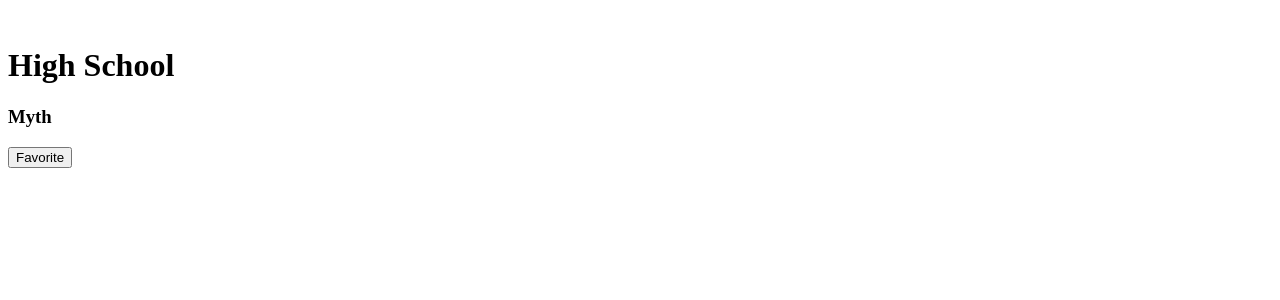
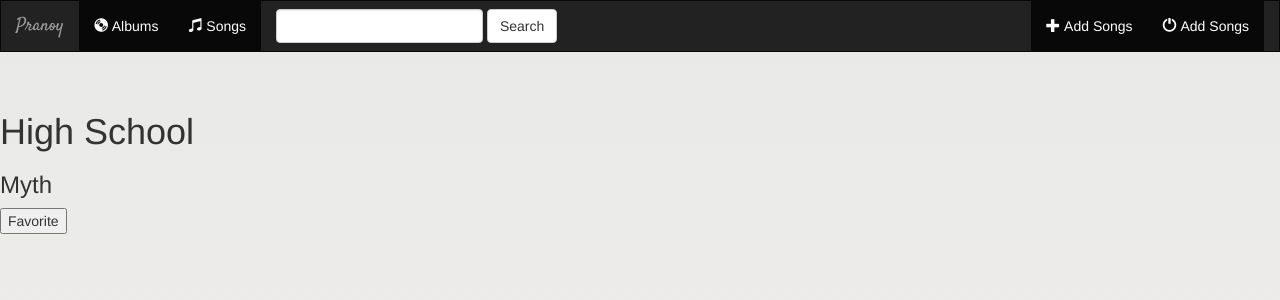
Before and after one commit to Pranoy12001/songapplication, a Django app: page /music/2/ in a window 1280 px wide. Shown: the top 300 px of the page. Run offline with Django 3.2, Linux system fonts and the light colour scheme; data comes from the database, SQL or seed files in the repository; both versions use the stored data as it was after the commit; some libraries are stand-ins or nearby versions.

Commit message:
added style.cssand images folder

```diff
--- /dev/null
+++ b/music/static/music/style.css
@@ -0,0 +1,12 @@
+body
+{
+    background: white url("images/Background.png")
+}
+
+.navbar{
+    border-radius: 0;
+}
+
+.navbar-brand{
+    font-family: 'Satisfy', cursive;
+}
--- /dev/null
+++ b/music/templates/music/base.html
@@ -0,0 +1,64 @@
+<html lang="en">
+<head>
+    <title>Pranoy</title>
+    {% load staticfiles %}
+<link rel="stylesheet" href="https://maxcdn.bootstrapcdn.com/bootstrap/3.3.7/css/bootstrap.min.css"/>
+<link rel="stylesheet" href='https://fonts.googleapis.com/css?family=Satisfy' type="text/css">
+<link rel="stylesheet"  type="text/css" href="{% static 'music/style.css' %}"/>
+<script src="https://ajax.googleapis.com/ajax/libs/jquery/3.2.1/jquery.min.js"></script>
+<script src="https://maxcdn.bootstrapcdn.com/bootstrap/3.3.7/js/bootstrap.min.js"></script>
+</head>
+<body>
+        <nav class="navbar navbar-inverse">
+                <div class="container-fluid">
+                  <div class="navbar-header">
+                    <button type="button" class="navbar-toggle" data-toggle="collaspe" data-target="#topNavBar">
+                        <span class="icon-bar"></span>
+                        <span class="icon-bar"></span>
+                        <span class="icon-bar"></span>
+                    </button>
+                    <a class="navbar-brand" href="{% url 'music:index' %}">Pranoy</a>
+                  </div>
+                  <div class="collapse navbar-collapse" id="topNavBar">
+                      <ul class="nav navbar-nav">
+                          <li class="active">
+                            <a href="{% url 'music:index' %}">
+                              <span class="glyphicon glyphicon-cd" aria-hidden="true"></span>&nbsp;Albums
+                            </a>
+                            </li>
+
+                      </ul>
+                      <ul class="nav navbar-nav">
+                            <li class="active">
+                              <a href="{% url 'music:index' %}">
+                                <span class="glyphicon glyphicon-music" aria-hidden="true"></span>&nbsp;Songs
+                              </a>
+                              </li>
+
+                        </ul>
+                        <form class="navbar-form navbar-left" role="search" method="get" action="#">
+                            <div class="form-group">
+                                <input type="text" class="form-control" name="q" value="">
+                            </div>
+                            <button type="submit" class="btn btn-default">Search</button>
+                        </form>
+                        <ul class="nav navbar-nav navbar-right">
+                                <li class="active">
+                                  <a href="{% url 'music:index' %}">
+                                    <span class="glyphicon glyphicon-plus" aria-hidden="true"></span>&nbsp;Add Songs
+                                  </a>
+                                  </li>
+                                  <li class="active">
+                                        <a href="{% url 'music:index' %}">
+                                          <span class="glyphicon glyphicon-off" aria-hidden="true"></span>&nbsp;Add Songs
+                                        </a>
+                                    </li>
+
+                            </ul>
+                  </div>
+                </div>
+            </nav>
+{% block body %}
+{% endblock %}
+</body>
+</html>
--- a/music/templates/music/details.html
+++ b/music/templates/music/details.html
@@ -1,5 +1,7 @@
 <!DOCTYPE html>
-{% block content %}
+{% extends 'music/base.html' %}
+{% block title %}Album Details{% endblock%}
+{% block body %}
 <img src={{ allAlbum.album_logo }}>
 
 <h1>{{ allAlbum.album }}</h1>
--- a/music/templates/music/index.html
+++ b/music/templates/music/index.html
@@ -1,11 +1,11 @@
 <!DOCTYPE html>
-{% block content %}
+
+{% extends 'music/base.html' %}
+{% block body %}
 <h3>Here are all my Albums:</h3>
     <ul>
     {% for album in allAlbum %}
     <li><a href="{% url 'music:detail' album.id %}">{{album.album}}</a> </li>
     {% endfor %}
     </ul>
-
-
 {% endblock %}
```
Also changed, not shown: db.sqlite3, music/static/music/images/Background.png (added).
